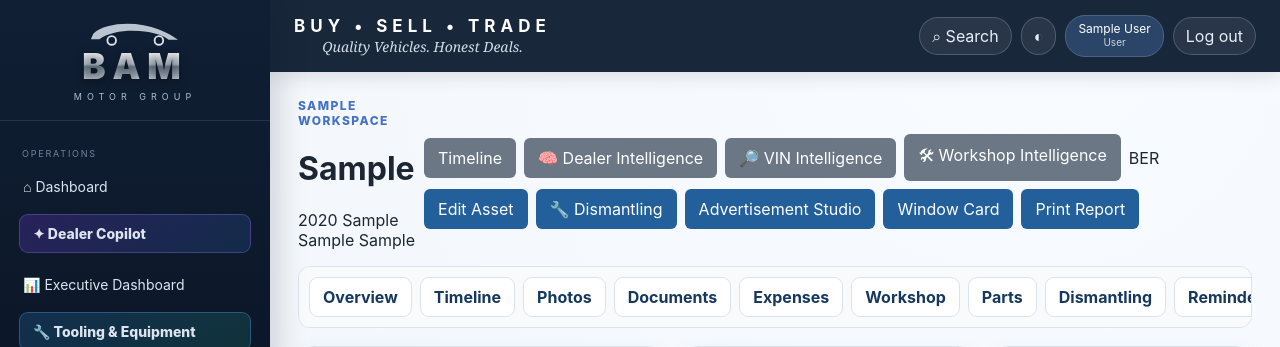
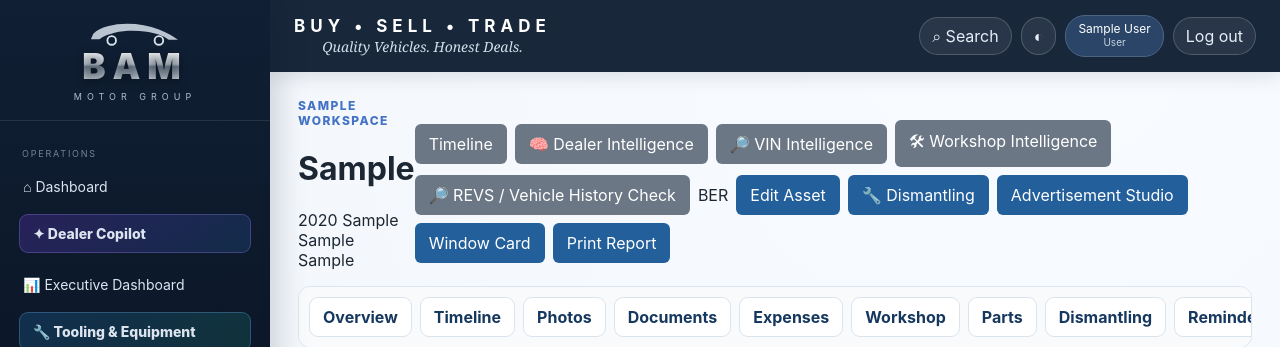
Before and after one commit to BarryBAM/BAMDealerEnterprise, a Flask app: page /vehicles/1 in a window 1280 px wide. Shown: the top 347 px of the page. Run offline with Flask 3, Linux system fonts and the light colour scheme; the visitor is signed in with stand-in values (Sample User, id 1); tables that the repository leaves empty hold one stand-in row (values such as "Sample post"); grey boxes marked "Sample" are stand-in pictures.

Commit message:
Add vehicle history check link

```diff
--- a/app/templates/vehicle_detail.html
+++ b/app/templates/vehicle_detail.html
@@ -11,6 +11,7 @@
     <a class="button secondary" href="{{ url_for('dealer_intelligence', vehicle_id=vehicle.id) }}">🧠 Dealer Intelligence</a>
     <a class="button secondary" href="{{ url_for('vin_intelligence', vehicle_id=vehicle.id) }}">🔎 VIN Intelligence</a>
     <a class="button secondary" href="{{ url_for('workshop_intelligence', vehicle_id=vehicle.id) }}">🛠 Workshop Intelligence</a>
+    <a class="button secondary" href="https://motorregistry.com.au/" target="_blank" rel="noopener">🔎 REVS / Vehicle History Check</a>
     <span class="status">{{ vehicle.status }}</span>
     <a class="button" href="{{ url_for('vehicle_edit', vehicle_id=vehicle.id) }}">Edit Asset</a>
     {% if (vehicle.vehicle_purpose or 'Retail Sale') == 'Parts Vehicle' or vehicle.status == 'BER' %}<a class="button" href="{{ url_for('vehicle_dismantling', vehicle_id=vehicle.id) }}">🔧 Dismantling</a>{% endif %}
```
